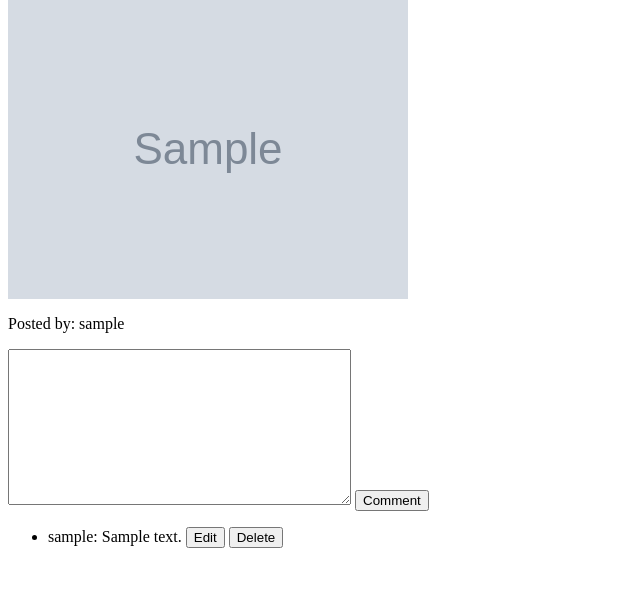
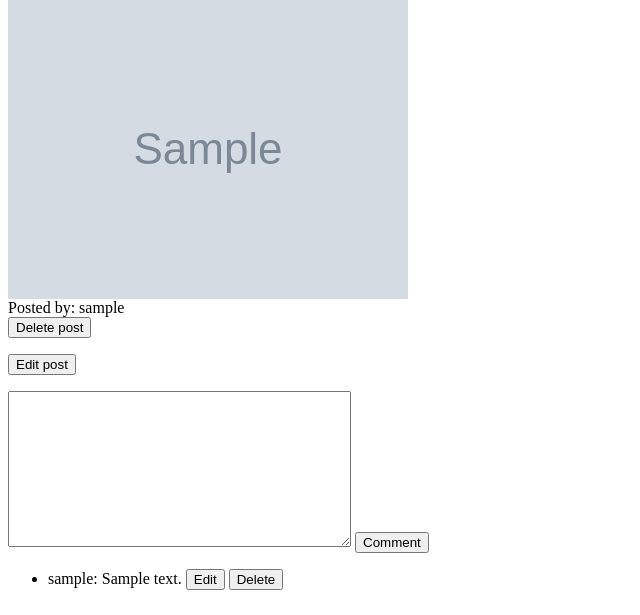
Before and after one commit to SyafiqAi/arba_travel, a Django app: page /post/1/ in a window 1280 px wide. Shown: the part 67-682 px from the top of the page, without its empty margins (0-640 px from the left). Run offline with Django 5.2, Linux system fonts and the light colour scheme; a user stored in the database is signed in; tables that the repository leaves empty hold one stand-in row (values such as "Sample post"); grey boxes marked "Sample" are stand-in pictures.

Commit message:
delete post

```diff
--- a/insta/templates/insta/view_post.html
+++ b/insta/templates/insta/view_post.html
@@ -11,7 +11,18 @@
             alt=""
             style="max-width: 600px; max-height: 600px"
         />
-        <p>Posted by: {{ poster.username }}</p>
+        <div>Posted by: {{ poster.username }}
+            {% if user.id == poster.id %}
+            <form method="post">
+                {% csrf_token %}
+                <button name="delete_post" value="{{ post.id }}">Delete post</button>
+            </form>
+            <form method="post" action="{% url 'create_post' %}">
+                {% csrf_token %}
+                <button name="edit_post" value="{{ post.id }}">Edit post</button>
+            </form>
+            {% endif %}
+        </div>
 
         <form method="post" action="{% url 'view' post.id %}">
             {% csrf_token %}
--- a/insta/views.py
+++ b/insta/views.py
@@ -52,6 +52,12 @@ def view(request, post_id):
             form = CommentForm(instance=comment)
             context['comment_form'] = form
             return render(request, "insta/view_post.html", context)
+        elif 'delete_post' in request.POST:
+            post_id = request.POST.get('delete_post')
+            post = Post.objects.get(id = post_id)
+            post.delete()
+            return redirect('/')
+
         return redirect(request.META['HTTP_REFERER'])
 
     return render(request, "insta/view_post.html", context)
```
